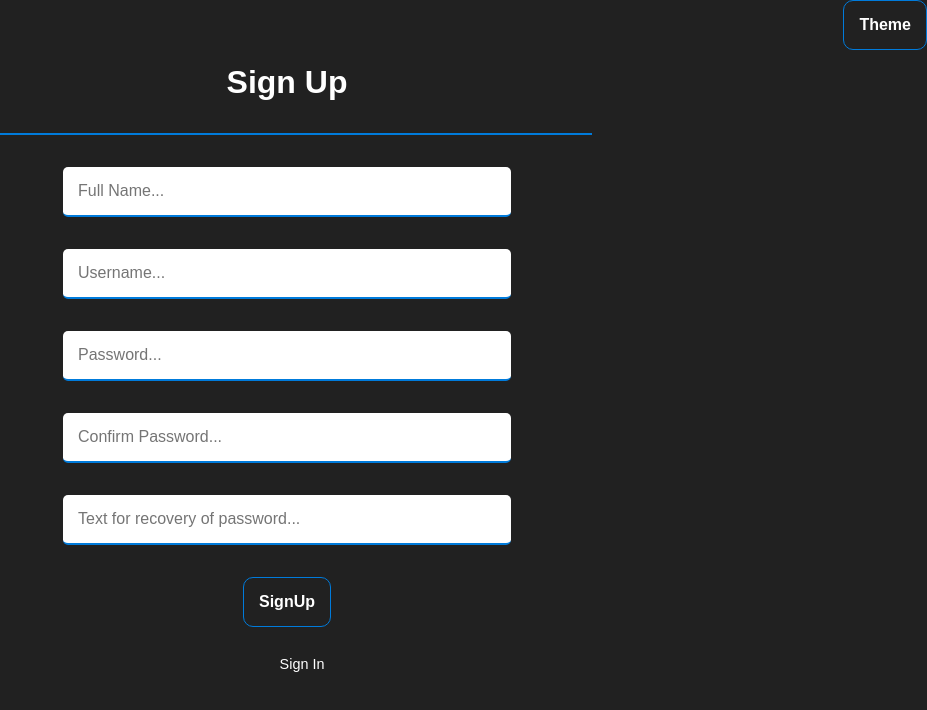
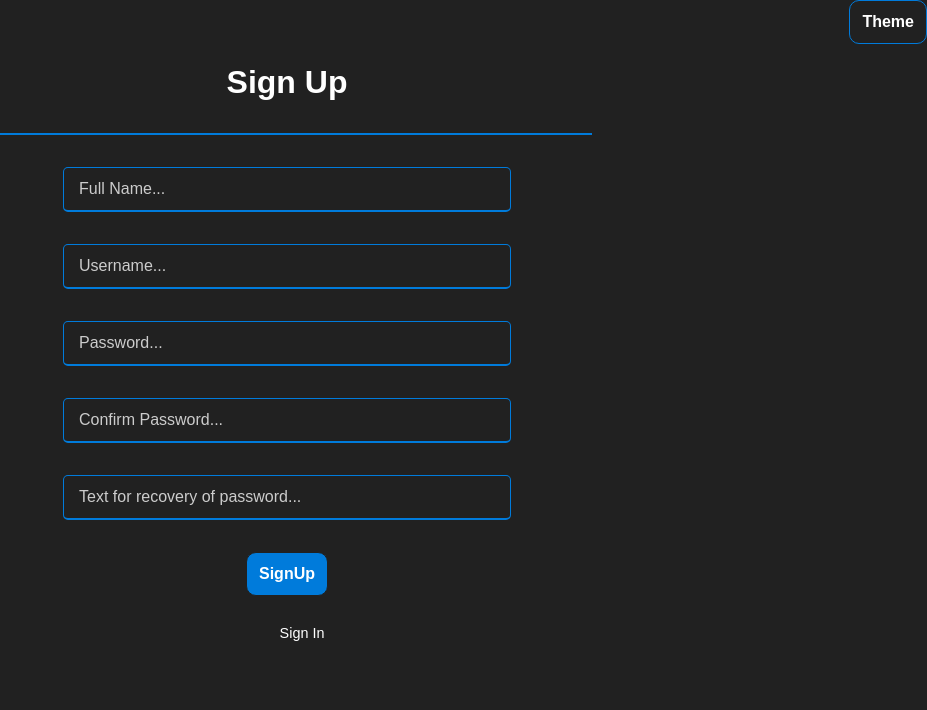
Before and after one commit to RehanAli21/Hi-chat-App, a React (Create React App) app in the folder client/: page /signup in a window 1280 px wide. Shown: the top 710 px of the page, without its empty margins (353-1280 px from the left). Built offline with nearby package versions, Linux system fonts and the light colour scheme.

Commit message:
Factoring UI Files
Now there is 2 css files (dark.css, light.css). and now theme functionality is fully dependent on App.js and theme functionality is removed from Nav.

```diff
--- a/client/public/SignIn-dark.css
+++ /dev/null
@@ -1,138 +0,0 @@
-:root {
-	--color: #007bdb;
-	--darkcolor: #212121;
-}
-
-body {
-	background-color: var(--darkcolor);
-}
-
-* {
-	margin: 0;
-	padding: 0;
-	box-sizing: border-box;
-}
-
-.blue {
-	text-decoration: none;
-}
-
-.container {
-	width: 70%;
-	text-align: center;
-	margin-left: 15%;
-	margin-top: 4em;
-	font-family: sans-serif;
-}
-
-.innerContainer {
-	width: 100%;
-}
-
-.heading {
-	margin-bottom: 1em;
-	color: White;
-}
-
-hr {
-	border: 1px solid var(--color);
-	margin-bottom: 2em;
-	width: 66%;
-	margin-left: 18%;
-}
-
-.innerContainer div {
-	margin: 2em 0;
-}
-
-input {
-	padding: 15px;
-	width: 50%;
-	border: none;
-	border-bottom: 2px solid var(--color);
-	outline: none;
-	border-radius: 5px;
-	font-size: 1em;
-}
-
-input:focus {
-	border: 1px solid var(--color);
-	border-bottom: 3px solid var(--color);
-}
-
-.links {
-	font-size: 0.9em;
-}
-.links p {
-	display: inline;
-	margin-left: 30px;
-	color: white;
-}
-
-.btn-theme {
-	color: white;
-	border: 1px solid var(--color);
-	background-color: var(--darkcolor);
-	position: absolute;
-	right: 0;
-	top: 0;
-}
-.btn-theme:active {
-	background-color: var(--color);
-	color: var(--darkcolor);
-}
-
-.btn-primary {
-	color: white;
-	border: 1px solid var(--color);
-	background-color: var(--darkcolor);
-}
-
-.btn-primary:active {
-	background-color: var(--color);
-	color: var(--darkcolor);
-}
-
-.btn {
-	padding: 15px;
-	font-size: 1em;
-	font-weight: bold;
-	border-radius: 10px;
-	outline: none;
-}
-
-@media screen and (max-width: 992px) {
-	.container {
-		width: 100%;
-		margin-left: 0;
-	}
-
-	hr {
-		width: 90%;
-		margin-left: 5%;
-	}
-}
-
-@media screen and (max-width: 576px) {
-	.container {
-		width: 100%;
-		margin-left: 0;
-	}
-
-	hr {
-		width: 90%;
-		margin-left: 5%;
-	}
-}
-
-@media screen and (max-width: 720px) {
-	.container {
-		width: 100%;
-		margin-left: 0;
-	}
-
-	hr {
-		width: 90%;
-		margin-left: 5%;
-	}
-}
--- a/client/public/SignIn.css
+++ /dev/null
@@ -1,136 +0,0 @@
-:root {
-	--color: #007bdb;
-	--darkcolor: #212121;
-}
-
-* {
-	margin: 0;
-	padding: 0;
-	box-sizing: border-box;
-}
-
-.blue {
-	color: var(--color);
-	text-decoration: none;
-}
-.container {
-	width: 70%;
-	text-align: center;
-	margin-left: 15%;
-	margin-top: 4em;
-	font-family: sans-serif;
-}
-
-.innerContainer {
-	width: 100%;
-}
-
-.heading {
-	margin-bottom: 1em;
-	color: var(--color);
-}
-
-hr {
-	border: 2px solid var(--color);
-	margin-bottom: 2em;
-	width: 66%;
-	margin-left: 18%;
-}
-
-.innerContainer div {
-	margin: 2em 0;
-}
-
-input {
-	padding: 15px;
-	width: 50%;
-	border: none;
-	border-bottom: 2px solid var(--color);
-	box-shadow: 2px 2px 5px gray;
-	outline: none;
-	border-radius: 5px;
-	font-size: 1em;
-}
-
-input:focus {
-	border: 1px solid var(--color);
-	border-bottom: 2px solid var(--color);
-}
-
-.links {
-	font-size: 0.9em;
-}
-.links p {
-	display: inline;
-	margin-left: 30px;
-}
-
-.btn-theme {
-	color: white;
-	border: 1px solid var(--darkcolor);
-	background-color: var(--darkcolor);
-	position: absolute;
-	right: 0;
-	top: 0;
-}
-
-.btn-theme:active {
-	background-color: white;
-	color: var(--darkcolor);
-}
-
-.btn-primary {
-	color: white;
-	border: 1px solid var(--color);
-	background-color: var(--color);
-}
-
-.btn-primary:active {
-	background-color: white;
-	color: var(--color);
-}
-
-.btn {
-	padding: 15px;
-	font-size: 1em;
-	font-weight: bold;
-	border-radius: 10px;
-	outline: none;
-	box-shadow: 2px 2px 5px gray;
-}
-
-@media screen and (max-width: 992px) {
-	.container {
-		width: 100%;
-		margin-left: 0;
-	}
-
-	hr {
-		width: 90%;
-		margin-left: 5%;
-	}
-}
-
-@media screen and (max-width: 576px) {
-	.container {
-		width: 100%;
-		margin-left: 0;
-	}
-
-	hr {
-		width: 90%;
-		margin-left: 5%;
-	}
-}
-
-@media screen and (max-width: 720px) {
-	.container {
-		width: 100%;
-		margin-left: 0;
-	}
-
-	hr {
-		width: 90%;
-		margin-left: 5%;
-	}
-}
--- a/client/public/App-dark.css
+++ b/client/public/dark.css
@@ -8,11 +8,145 @@ body {
 }
 
 * {
+	margin: 0;
 	padding: 0;
-	margin: 0;
 	box-sizing: border-box;
 	font-family: sans-serif;
 }
+
+.blue {
+	text-decoration: none;
+}
+
+.container {
+	width: 70%;
+	text-align: center;
+	margin-left: 15%;
+	margin-top: 4em;
+	font-family: sans-serif;
+}
+
+.innerContainer {
+	width: 100%;
+}
+
+.heading {
+	margin-bottom: 1em;
+	color: White;
+}
+
+hr {
+	border: 1px solid var(--color);
+	margin-bottom: 2em;
+	width: 66%;
+	margin-left: 18%;
+}
+
+.innerContainer div {
+	margin: 2em 0;
+}
+
+.none-app-input {
+	padding: 12px 15px;
+	width: 50%;
+	border: 1px solid var(--color);
+	border-bottom: 2px solid var(--color);
+	outline: none;
+	border-radius: 5px;
+	font-size: 1em;
+}
+
+.none-app-input:focus {
+	border: 1px solid var(--color);
+	border-bottom: 3px solid var(--color);
+}
+
+::placeholder {
+	color: #cccccc;
+}
+
+.links {
+	font-size: 0.9em;
+}
+.links p {
+	display: inline;
+	margin-left: 30px;
+	color: white;
+}
+
+.btn-theme {
+	color: white;
+	border: 1px solid var(--color);
+	background-color: var(--darkcolor);
+	position: absolute;
+	right: 0;
+	top: 0;
+}
+.btn-theme:active {
+	background-color: var(--color);
+	color: var(--darkcolor);
+}
+
+.btn-primary {
+	color: white;
+	border: 1px solid var(--darkcolor);
+	background-color: var(--color);
+}
+
+.btn-primary:focus {
+	border: 2px solid white;
+}
+
+.btn-primary:active {
+	background-color: var(--color);
+	transform: scale(0.9);
+}
+
+.btn {
+	padding: 12px;
+	font-size: 1em;
+	font-weight: bold;
+	border-radius: 10px;
+	outline: none;
+}
+
+@media screen and (max-width: 992px) {
+	.container {
+		width: 100%;
+		margin-left: 0;
+	}
+
+	hr {
+		width: 90%;
+		margin-left: 5%;
+	}
+}
+
+@media screen and (max-width: 576px) {
+	.container {
+		width: 100%;
+		margin-left: 0;
+	}
+
+	hr {
+		width: 90%;
+		margin-left: 5%;
+	}
+}
+
+@media screen and (max-width: 720px) {
+	.container {
+		width: 100%;
+		margin-left: 0;
+	}
+
+	hr {
+		width: 90%;
+		margin-left: 5%;
+	}
+}
+
+/******App css*****/
 
 nav {
 	height: 10vh;
@@ -143,11 +277,11 @@ main {
 
 .contact-activated {
 	background-color: var(--color);
-	color: white;
+	color: white !important;
 	border-color: white;
 }
 .contact-activated p {
-	color: white;
+	color: white !important;
 }
 .contact-activated .contactDetails {
 	border-bottom: 1px solid White;
@@ -225,47 +359,22 @@ main {
 }
 
 .mymsg {
-	background-color: var(--darkcolor);
-	padding: 30px;
-	box-shadow: -2px 2px 5px var(--color);
+	background-color: var(--color);
+	padding: 15px 20px;
 	color: white;
 	max-width: 50%;
-	text-align: center;
-	border: 2px solid var(--color);
+	text-align: right;
+	border-radius: 5px;
 }
 
 .notmymsg {
-	background-color: var(--darkcolor);
-	padding: 30px;
-	border: 2px solid white;
-	box-shadow: 2px 2px 5px white;
+	background-color: white;
+	color: var(--color);
+	padding: 15px 20px;
 	max-width: 50%;
-	text-align: center;
-	color: white;
-}
-
-.btn {
-	padding: 12px;
-	font-size: 1em;
-	font-weight: bold;
-	border-radius: 10px;
-	outline: none;
-}
-
-.btn-primary {
-	color: white;
-	border: 1px solid var(--darkcolor);
-	background-color: var(--color);
-}
-
-.btn-primary:focus {
-	border: 2px solid white;
-}
-
-.btn-primary:active {
-	background-color: var(--darkcolor);
-	color: var(--color);
-	transform: scale(0.9);
+	text-align: left;
+	color: var(--darkcolor);
+	border-radius: 5px;
 }
 
 input {
--- a/client/public/index.html
+++ b/client/public/index.html
@@ -4,7 +4,7 @@
 		<meta charset="utf-8" />
 		<meta name="viewport" content="width=device-width, initial-scale=1" />
 		<title>Hi App</title>
-		<link rel="stylesheet" id="styles" href="SignIn-dark.css" />
+		<link rel="stylesheet" id="styles" href="dark.css" />
 	</head>
 	<body>
 		<noscript>You need to enable JavaScript to run this app.</noscript>
--- a/client/public/App.css
+++ b/client/public/light.css
@@ -4,11 +4,144 @@
 }
 
 * {
+	margin: 0;
 	padding: 0;
-	margin: 0;
 	box-sizing: border-box;
 	font-family: sans-serif;
 }
+
+.blue {
+	color: var(--color);
+	text-decoration: none;
+}
+.container {
+	width: 70%;
+	text-align: center;
+	margin-left: 15%;
+	margin-top: 4em;
+	font-family: sans-serif;
+}
+
+.innerContainer {
+	width: 100%;
+}
+
+.heading {
+	margin-bottom: 1em;
+	color: var(--color);
+}
+
+hr {
+	border: 2px solid var(--color);
+	margin-bottom: 2em;
+	width: 66%;
+	margin-left: 18%;
+}
+
+.innerContainer div {
+	margin: 2em 0;
+}
+
+.none-app-input {
+	padding: 12px 15px;
+	width: 50%;
+	border: none;
+	border-bottom: 2px solid var(--color);
+	box-shadow: 2px 2px 5px gray;
+	outline: none;
+	border-radius: 5px;
+	font-size: 1em;
+}
+
+.none-app-input:focus {
+	border: 1px solid var(--color);
+	border-bottom: 2px solid var(--color);
+}
+
+.links {
+	font-size: 0.9em;
+}
+.links p {
+	display: inline;
+	margin-left: 30px;
+}
+
+.btn-theme {
+	color: white;
+	border: 1px solid var(--darkcolor);
+	background-color: var(--darkcolor);
+	position: absolute;
+	right: 0;
+	top: 0;
+}
+
+.btn-theme:active {
+	background-color: white;
+	color: var(--darkcolor);
+}
+
+.btn-primary {
+	color: white;
+	border: 1px solid var(--color);
+	background-color: var(--color);
+}
+
+.btn-primary:focus {
+	border: 2px solid var(--darkcolor);
+}
+
+.btn-primary:active {
+	background-color: white;
+	color: var(--color);
+	transform: scale(0.9);
+}
+
+.btn {
+	padding: 12px 15px;
+	font-size: 1em;
+	font-weight: bold;
+	border-radius: 10px;
+	outline: none;
+	box-shadow: 2px 2px 5px gray;
+}
+
+@media screen and (max-width: 992px) {
+	.container {
+		width: 100%;
+		margin-left: 0;
+	}
+
+	hr {
+		width: 90%;
+		margin-left: 5%;
+	}
+}
+
+@media screen and (max-width: 576px) {
+	.container {
+		width: 100%;
+		margin-left: 0;
+	}
+
+	hr {
+		width: 90%;
+		margin-left: 5%;
+	}
+}
+
+@media screen and (max-width: 720px) {
+	.container {
+		width: 100%;
+		margin-left: 0;
+	}
+
+	hr {
+		width: 90%;
+		margin-left: 5%;
+	}
+}
+
+/*App Css*/
 
 nav {
 	height: 10vh;
@@ -80,6 +213,7 @@ main {
 	padding: 20px;
 	margin-left: 25%;
 	color: var(--darkcolor);
+	z-index: 10;
 }
 
 .ffd .one div,
@@ -141,11 +275,11 @@ main {
 
 .contact-activated {
 	background-color: var(--color);
-	color: white;
+	color: white !important;
 	border-color: white;
 }
 .contact-activated p {
-	color: white;
+	color: white !important;
 }
 .contact-activated .contactDetails {
 	border-bottom: 1px solid White;
@@ -211,43 +345,20 @@ main {
 
 .mymsg {
 	background-color: var(--color);
-	padding: 30px;
-	box-shadow: -2px 2px 5px grey;
+	padding: 15px 20px;
 	color: white;
 	max-width: 50%;
-	text-align: center;
+	text-align: right;
+	border-radius: 5px;
 }
 
 .notmymsg {
-	background-color: white;
-	padding: 30px;
-	box-shadow: 2px 2px 5px grey;
+	background-color: var(--darkcolor);
+	padding: 15px 20px;
+	color: white;
 	max-width: 50%;
-	text-align: center;
-}
-
-.btn {
-	padding: 12px;
-	font-size: 1em;
-	font-weight: bold;
-	border-radius: 10px;
-	outline: none;
-}
-
-.btn-primary {
-	color: white;
-	border: 1px solid White;
-	background-color: var(--color);
-}
-
-.btn-primary:focus {
-	border: 2px solid var(--darkcolor);
-}
-
-.btn-primary:active {
-	background-color: white;
-	color: var(--color);
-	transform: scale(0.9);
+	text-align: left;
+	border-radius: 5px;
 }
 
 input {
--- a/client/src/Components/App.js
+++ b/client/src/Components/App.js
@@ -3,12 +3,12 @@ import Nav from './AppSubComps/Nav'
 import Contacts from './AppSubComps/Contacts'
 import Msgs from './AppSubComps/Msgs'
 
-const App = ({ theme }) => {
+const App = ({ theme, changeTheme }) => {
 	const id = window.localStorage.getItem('id')
 
 	return (
 		<div>
-			<Nav t={theme} />
+			<Nav theme={theme} changeTheme={changeTheme} />
 			<main>
 				<Contacts id={id} />
 				<Msgs id={id} />
--- a/client/src/Components/AppSubComps/nav.js
+++ b/client/src/Components/AppSubComps/nav.js
@@ -1,30 +1,18 @@
-import React, { useState, useEffect } from 'react'
+import React from 'react'
 import { useHistory } from 'react-router-dom'
 import io from 'socket.io-client'
 
-const Nav = ({ t }) => {
-	const [theme, setTheme] = useState(t)
+const Nav = ({ theme, changeTheme }) => {
 	const name = window.localStorage.getItem('name')
 	const username = window.localStorage.getItem('username')
 	const history = useHistory()
 	const socket = io('http://localhost:5000/')
-
-	useEffect(() => {
-		changeTheme()
-	}, [])
 
 	const onSignOut = () => {
 		disconnectFromServer(username)
 
 		window.localStorage.setItem('id', '')
 		window.localStorage.setItem('username', '')
-
-		const link = document.getElementById('styles')
-		if (theme === 'dark') {
-			link.href = 'SignIn-dark.css'
-		} else if (theme === 'white') {
-			link.href = 'SignIn.css'
-		}
 
 		history.push('/')
 	}
@@ -33,17 +21,6 @@ const Nav = ({ t }) => {
 		socket.emit('offline', { username })
 		socket.disconnect()
 		socket.off()
-	}
-
-	const changeTheme = () => {
-		const link = document.getElementById('styles')
-		if (theme === 'white') {
-			link.href = 'App-dark.css'
-			setTheme('dark')
-		} else if (theme === 'dark') {
-			link.href = 'App.css'
-			setTheme('white')
-		}
 	}
 
 	return (
--- a/client/src/Components/Forget.js
+++ b/client/src/Components/Forget.js
@@ -44,6 +44,7 @@ const Forget = () => {
 					type='text'
 					name='username'
 					placeholder='Enter Username...'
+					className='none-app-input'
 					onChange={e => setUsername(e.target.value)}
 				/>
 			</div>
@@ -53,6 +54,7 @@ const Forget = () => {
 					type='text'
 					name='recover'
 					placeholder='Enter Recover Text...'
+					className='none-app-input'
 					onChange={e => setRecover(e.target.value)}
 				/>
 			</div>
@@ -62,6 +64,7 @@ const Forget = () => {
 					type='text'
 					name='password'
 					placeholder='New Password...'
+					className='none-app-input'
 					onChange={e => setPassword(e.target.value)}
 				/>
 			</div>
@@ -71,6 +74,7 @@ const Forget = () => {
 					type='text'
 					name='conpassword'
 					placeholder='Confirm Password...'
+					className='none-app-input'
 					onChange={e => setConpassword(e.target.value)}
 				/>
 			</div>
--- a/client/src/Components/Login.js
+++ b/client/src/Components/Login.js
@@ -51,6 +51,7 @@ const Login = ({ changeTheme }) => {
 						name='username'
 						id='username'
 						placeholder='Username...'
+						className='none-app-input'
 						onChange={e => setUsername(e.target.value)}
 					/>
 				</div>
@@ -60,6 +61,7 @@ const Login = ({ changeTheme }) => {
 						name='password'
 						id='password'
 						placeholder='Password...'
+						className='none-app-input'
 						onChange={e => setPassword(e.target.value)}
 					/>
 				</div>
--- a/client/src/Components/SignUp.js
+++ b/client/src/Components/SignUp.js
@@ -48,6 +48,7 @@ const SignUp = ({ changeTheme }) => {
 						name='fullname'
 						id='fullname'
 						placeholder='Full Name...'
+						className='none-app-input'
 						onChange={e => setName(e.target.value)}
 					/>
 				</div>
@@ -57,6 +58,7 @@ const SignUp = ({ changeTheme }) => {
 						name='username'
 						id='username'
 						placeholder='Username...'
+						className='none-app-input'
 						onChange={e => setUsername(e.target.value)}
 					/>
 				</div>
@@ -66,6 +68,7 @@ const SignUp = ({ changeTheme }) => {
 						name='password'
 						id='password'
 						placeholder='Password...'
+						className='none-app-input'
 						onChange={e => setPassword(e.target.value)}
 					/>
 				</div>
@@ -75,6 +78,7 @@ const SignUp = ({ changeTheme }) => {
 						name='con-password'
 						id='con-password'
 						placeholder='Confirm Password...'
+						className='none-app-input'
 						onChange={e => setConPassword(e.target.value)}
 					/>
 				</div>
@@ -84,6 +88,7 @@ const SignUp = ({ changeTheme }) => {
 						name='recovery-text'
 						id='recovery-text'
 						placeholder='Text for recovery of password...'
+						className='none-app-input'
 						onChange={e => setRecover(e.target.value)}
 					/>
 				</div>
```
Also changed, not shown: client/src/App.js (+9 -8 lines).
